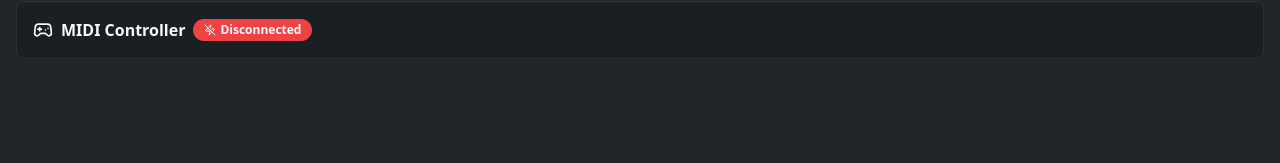
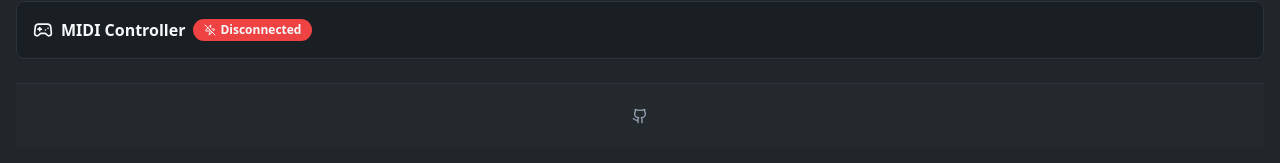
Before and after one commit to v3rm0n/beatmatch-mastery, a React (Vite) app: page / in a window 1280 px wide. Shown: the part 379-542 px from the top of the page. Built offline with nearby package versions, Linux system fonts and the light colour scheme.

Commit message:
Add footer

```diff
--- a/src/components/BeatmatchApp.tsx
+++ b/src/components/BeatmatchApp.tsx
@@ -18,6 +18,7 @@ import {
 } from "@/components/ui/select";
 import { useToast } from "@/hooks/use-toast";
 import { Deck } from "./Deck";
+import { Footer } from "./Footer";
 import { MidiController } from "./MidiController";
 import { Input } from "./ui/input";
 
@@ -623,6 +624,8 @@ export const BeatmatchApp: React.FC = () => {
 						/>
 					</div>
 				)}
+
+				<Footer />
 			</div>
 		</div>
 	);
--- /dev/null
+++ b/src/components/Footer.tsx
@@ -0,0 +1,22 @@
+import { Github } from "lucide-react";
+
+export const Footer = () => {
+	return (
+		<footer className="mt-12 py-6 border-t border-border bg-muted/30">
+			<div>
+				<div className="flex flex-col sm:flex-row items-center justify-center gap-4 text-sm text-muted-foreground">
+					<div className="flex items-center gap-2">
+						<a
+							href="https://github.com/v3rm0n/beatmatch-mastery"
+							target="_blank"
+							rel="noopener noreferrer"
+							className="inline-flex items-center gap-2 text-muted-foreground hover:text-primary transition-colors"
+						>
+							<Github className="w-4 h-4" />
+						</a>
+					</div>
+				</div>
+			</div>
+		</footer>
+	);
+};
```
Also changed, not shown: 1 other file (tests, documents, lock files or other folders).
